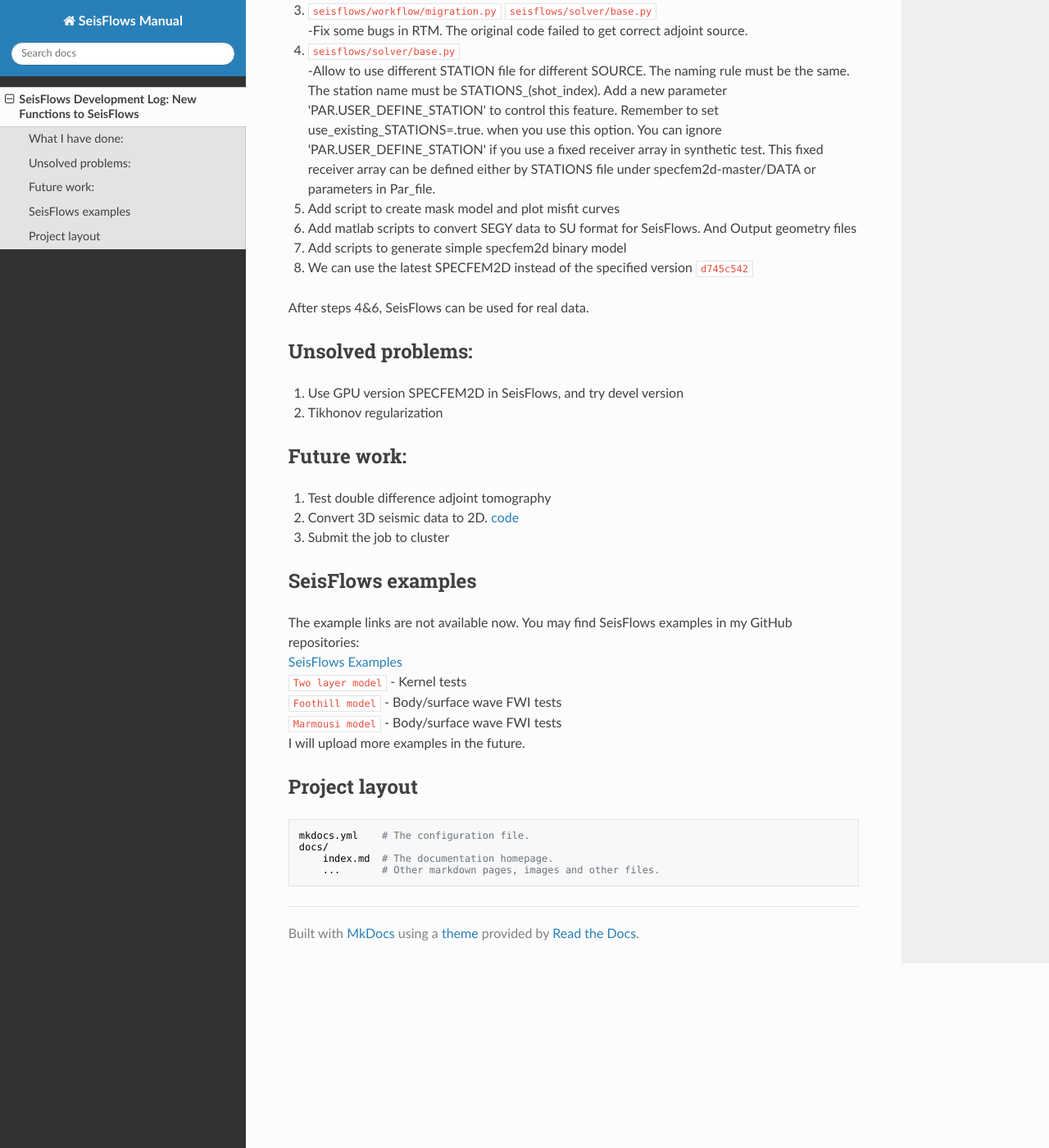
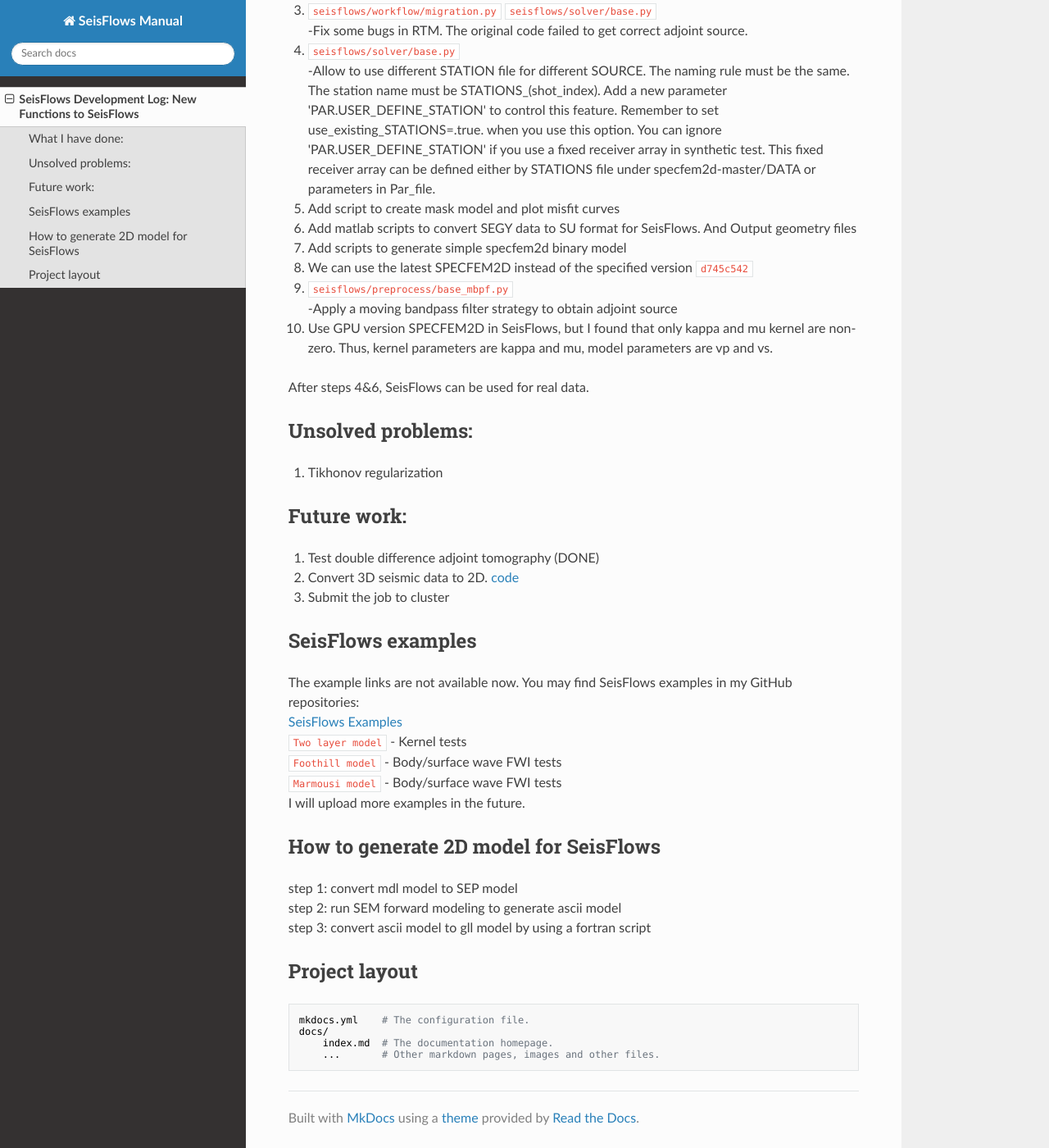
Before and after one commit to Jiangwb/SeisFlows-manual, an MkDocs documentation site: the page built from docs/index.md, in a window 1280 px wide and 1400 px high, scrolled down 446 px. Shown: the whole window at 82% size. Built offline with MkDocs 1.6.1, drawn with Linux system fonts in a browser that asks for light colours; nearby versions of some CDN libraries.

Commit message:
update manual

```diff
--- a/docs/index.md
+++ b/docs/index.md
@@ -24,16 +24,19 @@ For more information, please refer to [Introduction](https://seisflows.readthedo
 
 8. We can use the latest SPECFEM2D instead of the specified version `d745c542`
 
+9. `seisflows/preprocess/base_mbpf.py`
+   -Apply a moving bandpass filter strategy to obtain adjoint source
+
+10. Use GPU version SPECFEM2D in SeisFlows, but I found that only kappa and mu kernel are non-zero. Thus, kernel parameters are kappa and mu, model parameters are vp and vs.
+
 After steps 4&6, SeisFlows can be used for real data.
 
 ## Unsolved problems:
 
-1. Use GPU version SPECFEM2D in SeisFlows, and try devel version
-
-2. Tikhonov regularization
+1. Tikhonov regularization
 
 ## Future work:
-1. Test double difference adjoint tomography
+1. Test double difference adjoint tomography (DONE)
 
 2. Convert 3D seismic data to 2D. [code](https://github.com/Jiangwb/2DNoise_Adjoint_tomography_backup/tree/master/seiscode/3D_2D)
 
@@ -47,6 +50,11 @@ The example links are not available now. You may find SeisFlows examples in my G
 `Marmousi model`  - Body/surface wave FWI tests
 I will upload more examples in the future.
 
+## How to generate 2D model for SeisFlows
+step 1: convert mdl model to SEP model
+step 2: run SEM forward modeling to generate ascii model
+step 3: convert ascii model to gll model by using a fortran script
+
 ## Project layout
 
     mkdocs.yml    # The configuration file.
```
Also changed, not shown: site/index.html, site/search/search_index.json, site/sitemap.xml, 1 other file.
